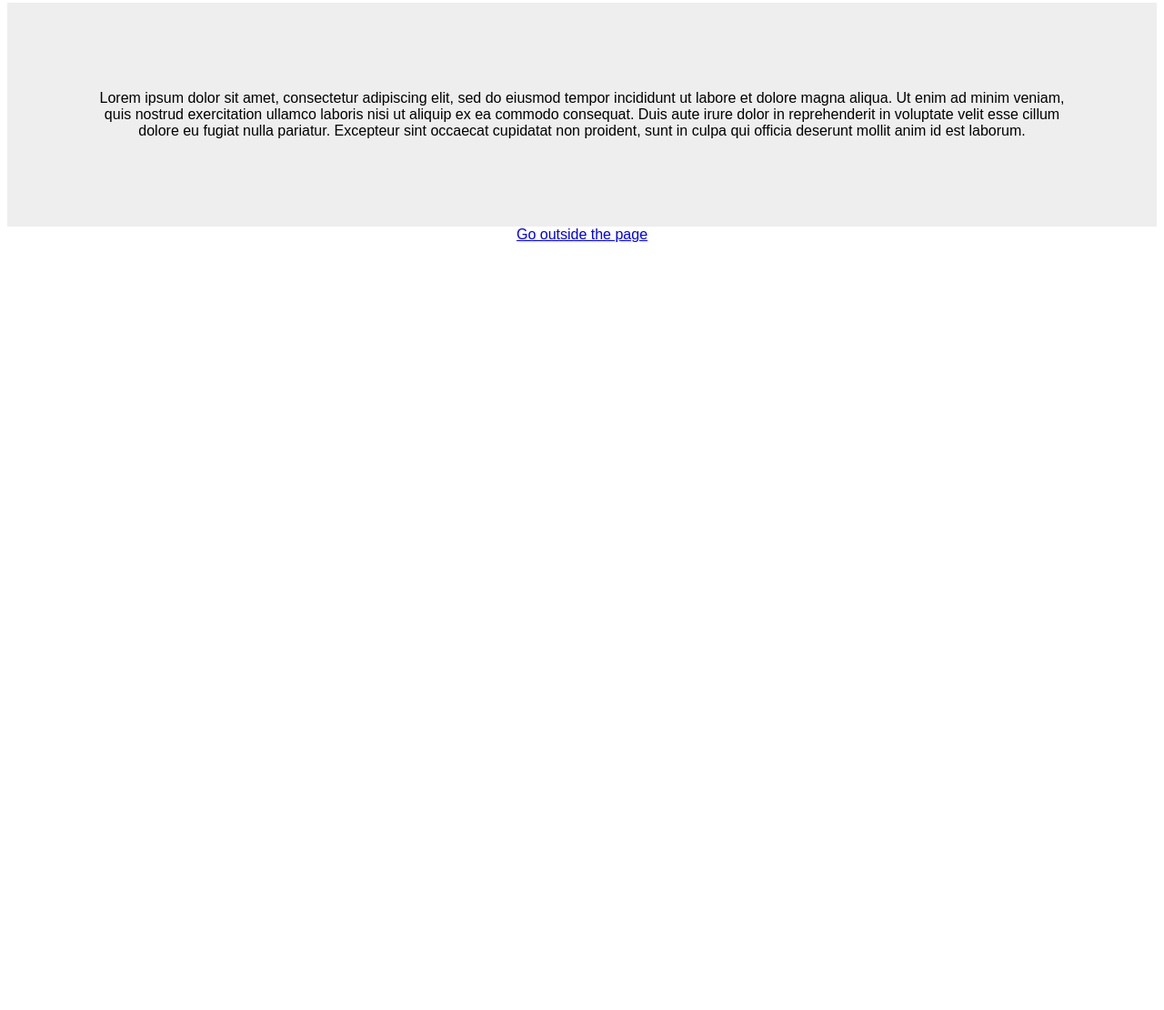
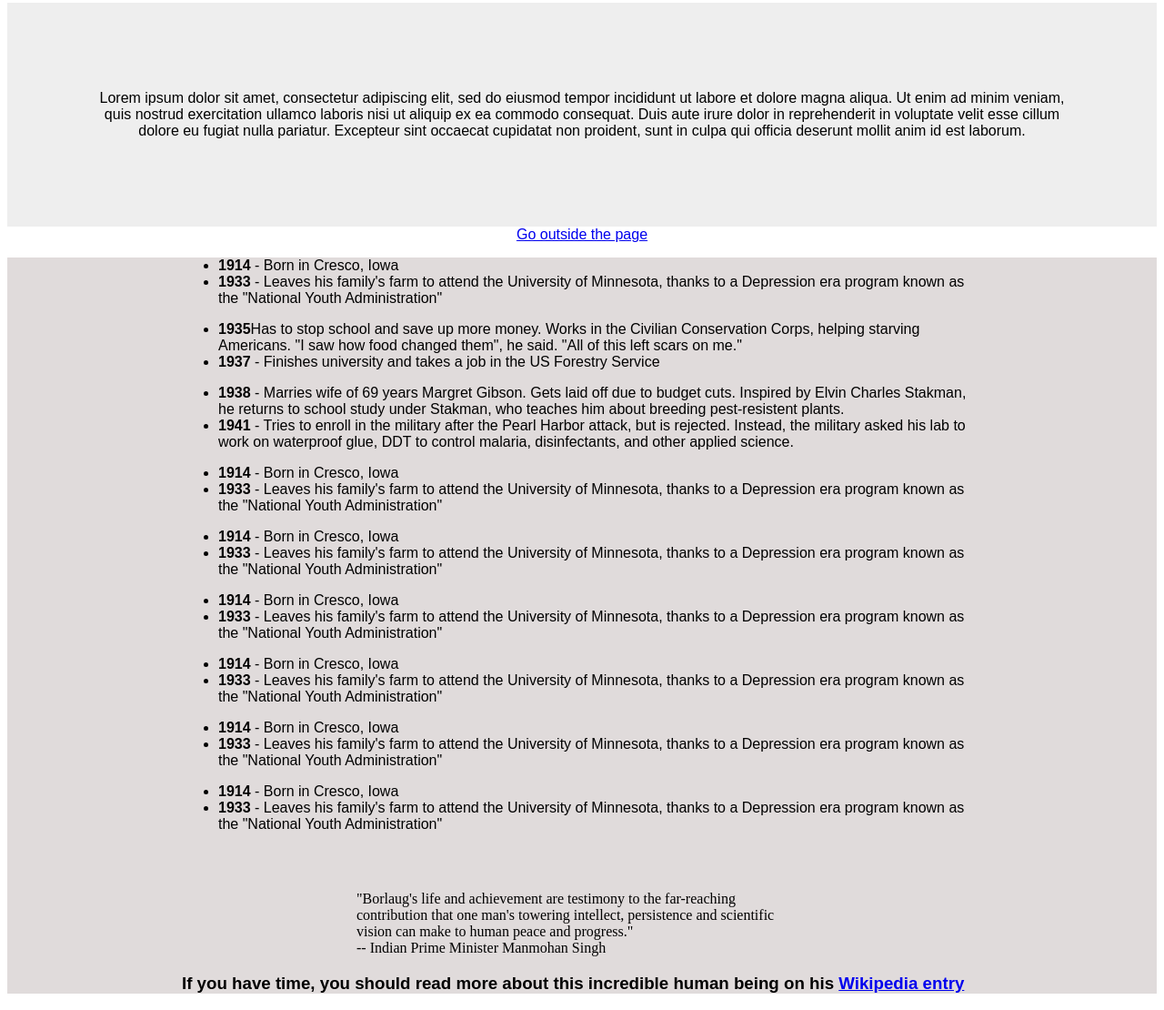
Before and after one commit to ishimwebernard/tribute-page, a plain HTML site: page index.html in a window 1280 px wide. Shown: the part 461-1571 px from the top of the page at 91% size. Before the commit the page ends 800 px from the top, so only its background shows below. Drawn offline with Linux system fonts and the light colour scheme.

Commit message:
added dates with remaining css

```diff
--- a/index.css
+++ b/index.css
@@ -22,3 +22,17 @@
 #tribute-info{
     padding: 6rem;
 }
+#date{
+    background-color:rgb(224, 219, 219);
+
+    padding-left: 12rem;
+    padding-right: 12rem;
+    width:auto;
+
+}
+#paragraph{
+    padding-top: 3rem;
+    padding-left: 12rem;
+    padding-right: 12rem;
+    font-family:'Times New Roman', Times, serif;
+}
--- a/index.html
+++ b/index.html
@@ -21,6 +21,84 @@
         <p id="tribute-info" class="centered">Lorem ipsum dolor sit amet, consectetur adipiscing elit, sed do eiusmod tempor incididunt ut labore et dolore magna aliqua. Ut enim ad minim veniam, quis nostrud exercitation ullamco laboris nisi ut aliquip ex ea commodo consequat. Duis aute irure dolor in reprehenderit in voluptate velit esse cillum dolore eu fugiat nulla pariatur. Excepteur sint occaecat cupidatat non proident, sunt in culpa qui officia deserunt mollit anim id est laborum.</p>
         <a id="tribute-link" target="_blank" href="https://loremipsum.io/" >Go outside the page </a>
         </div>
+<div id="date">
+        <ul>
+            <li><strong>1914</strong> - Born in Cresco, Iowa</li>
+            <li>
+              <strong>1933</strong> - Leaves his family's farm to attend the
+              University of Minnesota, thanks to a Depression era program known as the
+              "National Youth Administration"
+            </li>
+            </ul>
+         <ul>
+                <li><strong>1935</strong>Has to stop school and save up more money. Works in the Civilian Conservation Corps, helping starving Americans.
+                    "I saw how food changed them", he said. "All of this left scars on me."</li>
+                <li>
+                  <strong>1937</strong> -  Finishes university and takes a job in the US Forestry Service
+                </li>
+                </ul>
+             <ul>
+                    <li><strong>1938</strong> - Marries wife of 69 years Margret Gibson. Gets laid off due to budget cuts. Inspired by Elvin Charles Stakman, he returns to school study under Stakman, who teaches him about breeding pest-resistent plants.</li>
+                    <li>
+                      <strong>1941</strong>  - Tries to enroll in the military after the Pearl Harbor attack, but is rejected. Instead, the military asked his lab to work on waterproof glue, DDT to control malaria, disinfectants, and other applied science.
+                    </li>
+                    </ul>
+                    <ul>
+                        <li><strong>1914</strong> - Born in Cresco, Iowa</li>
+                        <li>
+                          <strong>1933</strong> - Leaves his family's farm to attend the
+                          University of Minnesota, thanks to a Depression era program known as the
+                          "National Youth Administration"
+                        </li>
+                        </ul>
+                     <ul>
+                            <li><strong>1914</strong> - Born in Cresco, Iowa</li>
+                            <li>
+                              <strong>1933</strong> - Leaves his family's farm to attend the
+                              University of Minnesota, thanks to a Depression era program known as the
+                              "National Youth Administration"
+                            </li>
+                            </ul>
+                            <ul>
+                                <li><strong>1914</strong> - Born in Cresco, Iowa</li>
+                                <li>
+                                  <strong>1933</strong> - Leaves his family's farm to attend the
+                                  University of Minnesota, thanks to a Depression era program known as the
+                                  "National Youth Administration"
+                                </li>
+                                </ul>
+                             <ul>
+                                    <li><strong>1914</strong> - Born in Cresco, Iowa</li>
+                                    <li>
+                                      <strong>1933</strong> - Leaves his family's farm to attend the
+                                      University of Minnesota, thanks to a Depression era program known as the
+                                      "National Youth Administration"
+                                    </li>
+                                    </ul>
+                                    <ul>
+                                        <li><strong>1914</strong> - Born in Cresco, Iowa</li>
+                                        <li>
+                                          <strong>1933</strong> - Leaves his family's farm to attend the
+                                          University of Minnesota, thanks to a Depression era program known as the
+                                          "National Youth Administration"
+                                        </li>
+                                        </ul>
+                                     <ul>
+                                            <li><strong>1914</strong> - Born in Cresco, Iowa</li>
+                                            <li>
+                                              <strong>1933</strong> - Leaves his family's farm to attend the
+                                              University of Minnesota, thanks to a Depression era program known as the
+                                              "National Youth Administration"
+                                            </li>
+                                            </ul>
+                    <p id="paragraph">"Borlaug's life and achievement are testimony to the
+                        far-reaching contribution that one man's towering intellect,
+                         persistence and scientific vision can make to human peace and progress."</br>
+
+                        -- Indian Prime Minister Manmohan Singh</p>
+                        <h3 id="h2">If you have time, you should read more about
+                             this incredible human being on his <a id="link" href="#">Wikipedia entry</a></h3>
+
     </div>
 </body>
 </html>
```
